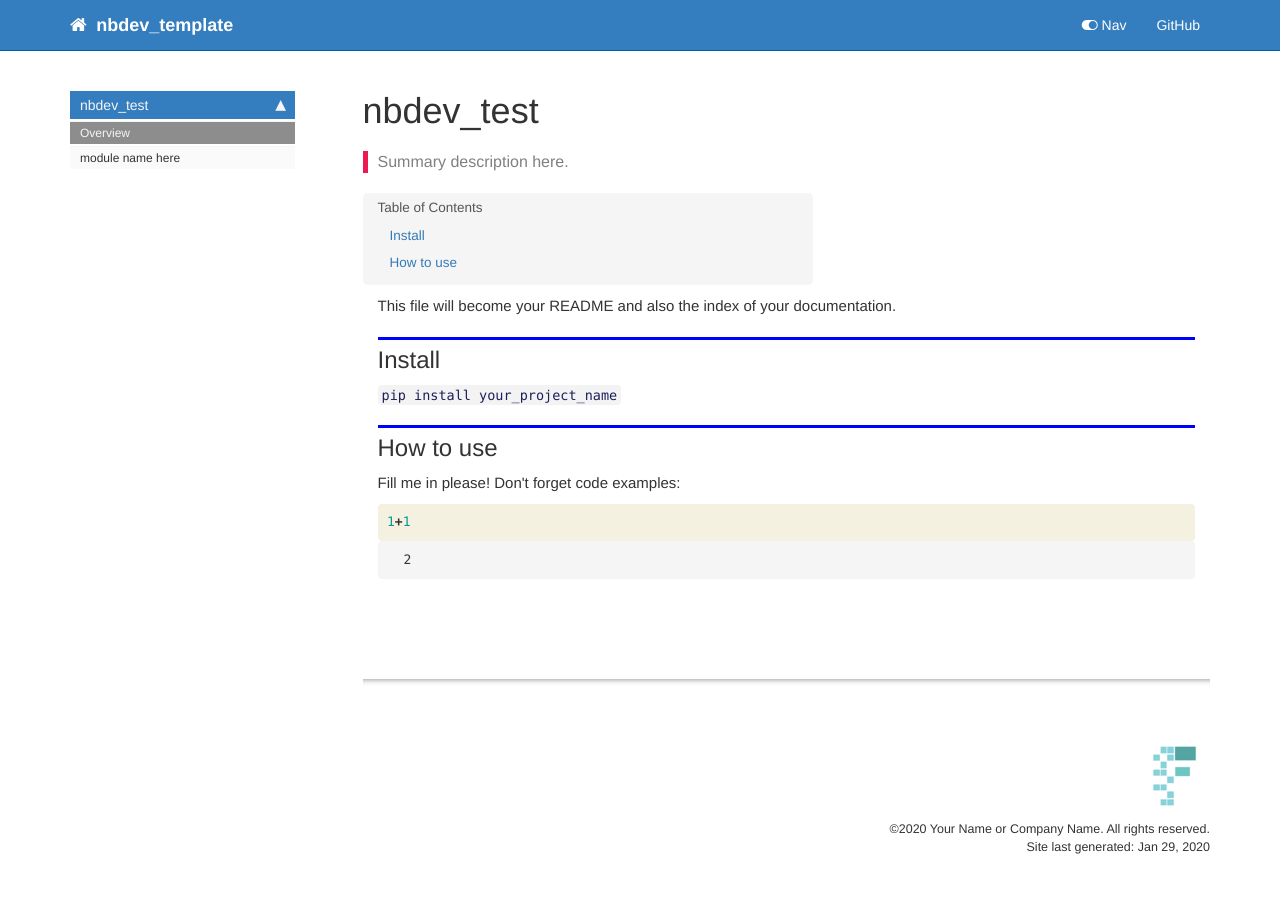
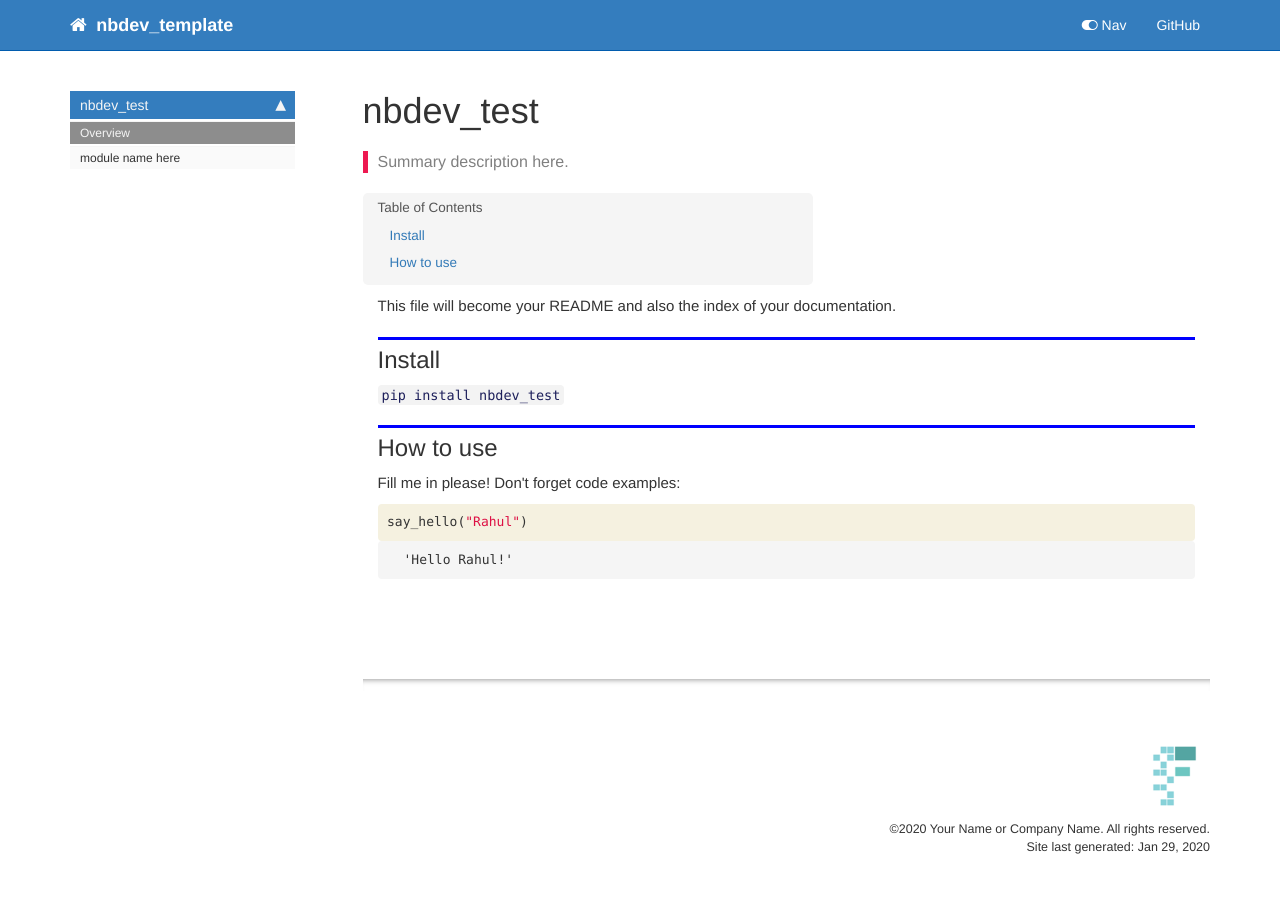
Before and after one commit to rahuldave/nbdev_learning, a Jekyll site: the page built from docs/index.html, in a window 1280 px wide. Built offline with Jekyll 4.4.1, drawn with Linux system fonts in a browser that asks for light colours; nearby versions of some CDN libraries; comment, search, counter and statistics services are not loaded.

Commit message:
fixed import

```diff
--- a/docs/index.html
+++ b/docs/index.html
@@ -37,7 +37,7 @@ summary: "Summary description here."
 </div>
 <div class="cell border-box-sizing text_cell rendered"><div class="inner_cell">
 <div class="text_cell_render border-box-sizing rendered_html">
-<p><code>pip install your_project_name</code></p>
+<p><code>pip install nbdev_test</code></p>
 
 </div>
 </div>
@@ -60,7 +60,7 @@ summary: "Summary description here."
 
 <div class="inner_cell">
     <div class="input_area">
-<div class=" highlight hl-ipython3"><pre><span></span><span class="mi">1</span><span class="o">+</span><span class="mi">1</span>
+<div class=" highlight hl-ipython3"><pre><span></span><span class="n">say_hello</span><span class="p">(</span><span class="s2">&quot;Rahul&quot;</span><span class="p">)</span>
 </pre></div>
 
 </div>
@@ -75,7 +75,7 @@ summary: "Summary description here."
 
 
 <div class="output_text output_subarea output_execute_result">
-<pre>2</pre>
+<pre>&#39;Hello Rahul!&#39;</pre>
 </div>
 
 </div>
```
Also changed, not shown: README.md, 1 other file.
